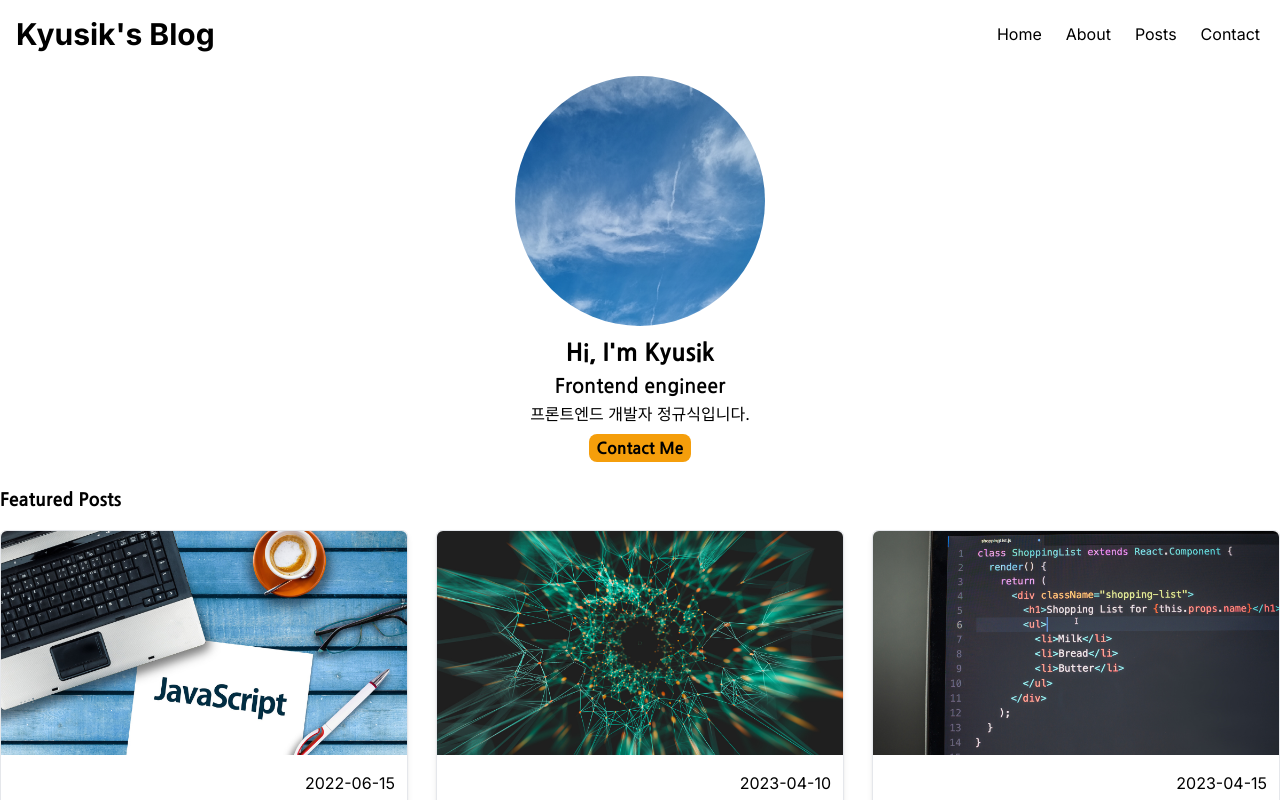
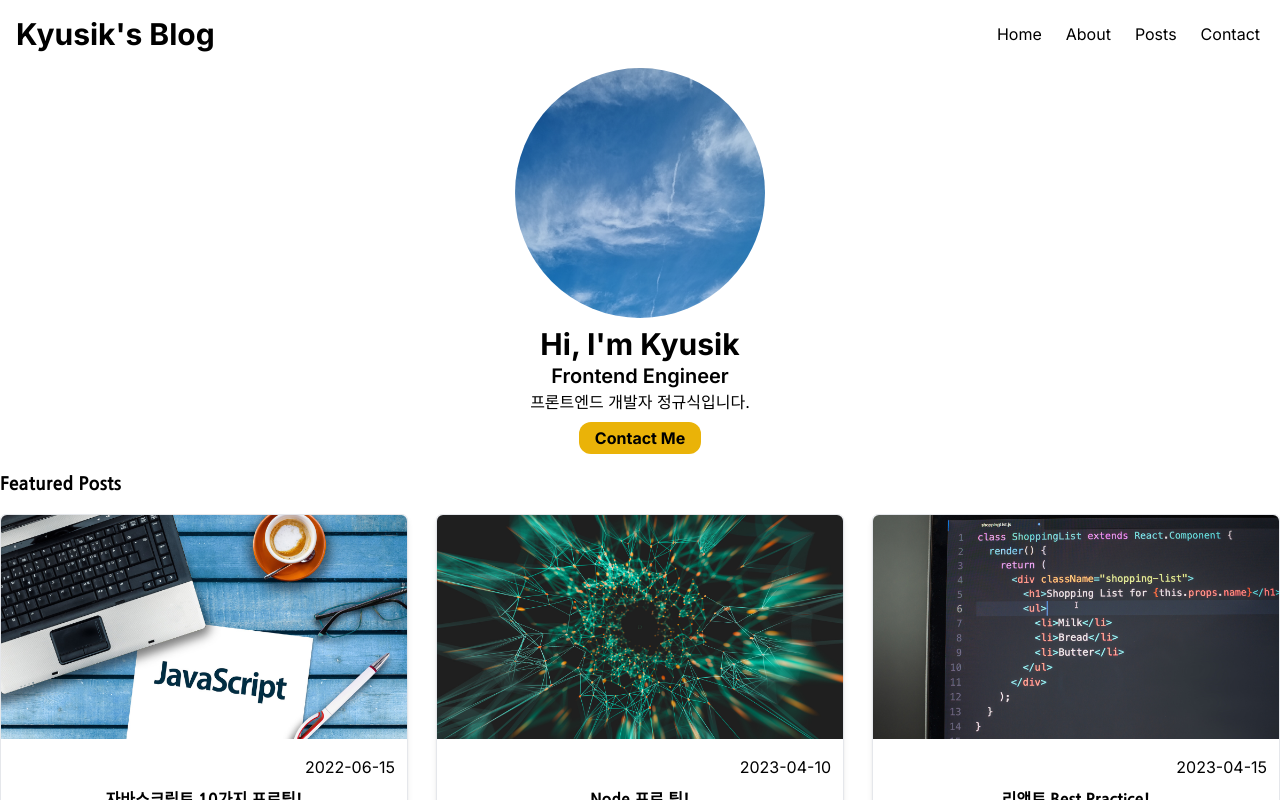
Before and after one commit to starplanter93/next.js_myblog, a Next.js app: page / in a window 1280 px wide. Built offline with nearby package versions, Linux system fonts and the light colour scheme.

Commit message:
프로필 컴포넌트 리팩토링

```diff
--- a/src/app/page.tsx
+++ b/src/app/page.tsx
@@ -3,7 +3,7 @@ import Myprofile from '../components/home/Myprofile';
 import Featuredposts from '../components/home/Featuredposts';
 import Maincarousel from '../components/home/Maincarousel';
 
-export default function Home() {
+export default function HomePage() {
   return (
     <main className='h-full flex min-h-screen flex-col items-center justify-between'>
       <Myprofile />
--- a/src/components/home/Myprofile.tsx
+++ b/src/components/home/Myprofile.tsx
@@ -5,36 +5,30 @@ import { useRouter } from 'next/navigation';
 import mainProfile from '../../../public/images/main_profile.png';
 import { Nanum_Gothic } from 'next/font/google';
 
-const gothic800 = Nanum_Gothic({ weight: '800', subsets: ['latin'] });
-const gothic700 = Nanum_Gothic({ weight: '700', subsets: ['latin'] });
-
 function Myprofile() {
   const router = useRouter();
   return (
-    <div className='flex flex-col items-center'>
+    <section className='text-center'>
       <Image
-        className='rounded-full my-2'
+        className='rounded-full mx-auto'
         src={mainProfile}
-        alt='mainProfile'
+        alt='main-profile'
         height={250}
         width={250}
+        priority
       />
-      <h1 className={`${gothic800.className} text-2xl my-0.5`}>
-        Hi, I&apos;m Kyusik
-      </h1>
-      <h3 className={`${gothic700.className} text-xl my-0.5`}>
-        Frontend engineer
-      </h3>
-      <div>프론트엔드 개발자 정규식입니다.</div>
+      <h2 className={'text-3xl font-bold mt-2'}>{"Hi, I'm Kyusik"}</h2>
+      <h3 className={' text-xl font-semibold'}>Frontend Engineer</h3>
+      <p>프론트엔드 개발자 정규식입니다.</p>
       <button
-        className={`${gothic800.className} text-black bg-amber-500 rounded-lg my-2 px-2 py-0.5`}
+        className={'font-bold bg-yellow-500 rounded-xl mt-2 px-4 py-1'}
         onClick={() => {
           router.push('/contact');
         }}
       >
         Contact Me
       </button>
-    </div>
+    </section>
   );
 }
 
```
